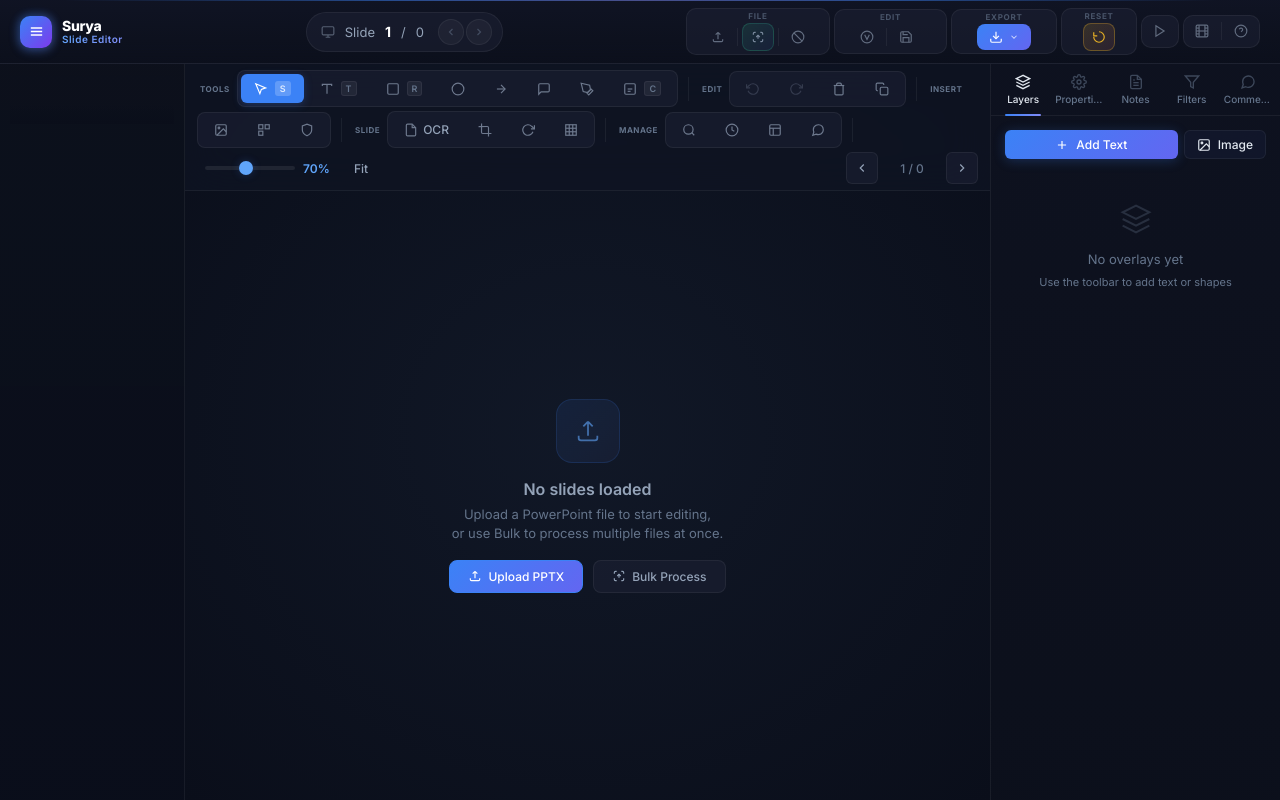
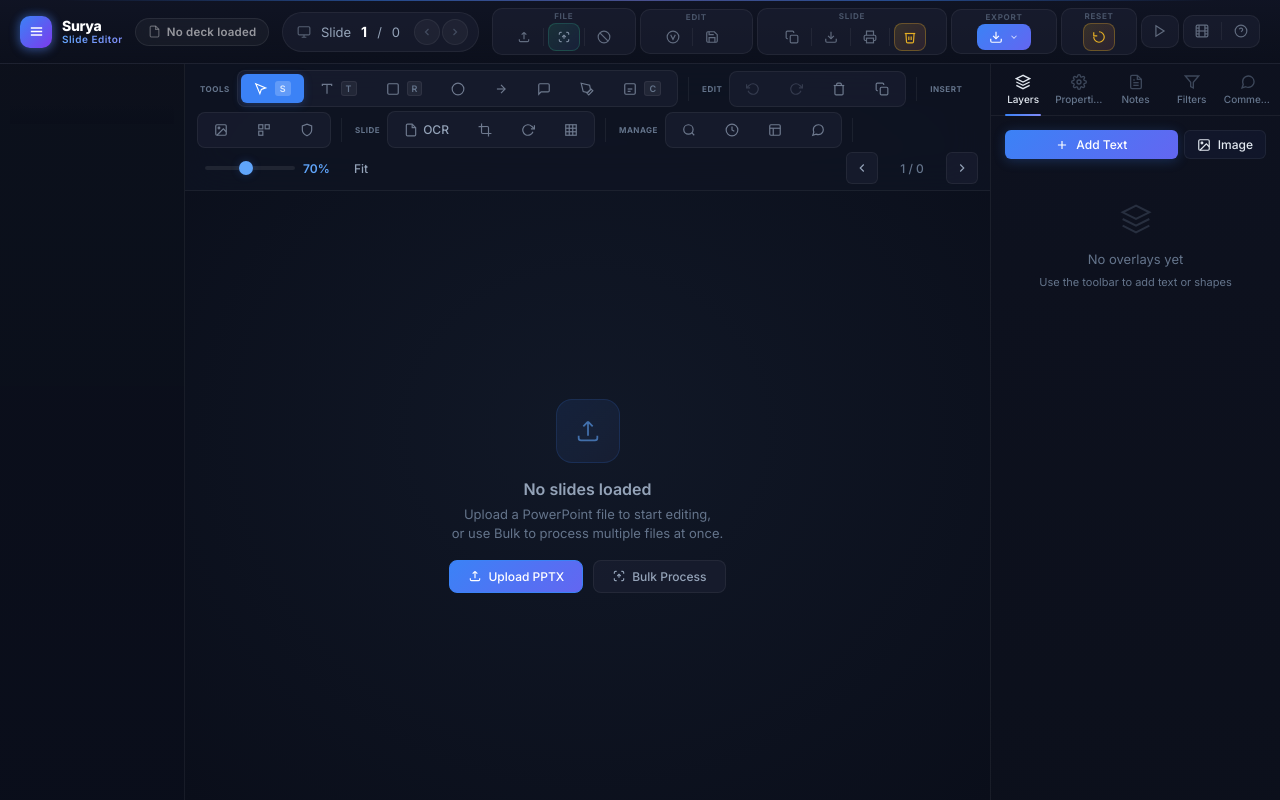
Before and after one commit to Layruss98266/slidecraft, a Flask app: page / in a window 1280 px wide. Run offline with Flask 3, Linux system fonts and the light colour scheme; data that the repository does not hold is empty; some libraries are stand-ins or nearby versions.

Commit message:
feat: slide structure ops — delete/duplicate/PNG/print + deck name
Port SlideCraft-Lite features into the main editor:
- Backend: /api/deck/info, /api/save, /api/slide/<n>/delete,
  /api/slide/<n>/duplicate, /api/slide/<n>/download.png
- Snapshots now include comments.json; reorder/delete/duplicate
  rekey comments in lock-step with slides
- Header shows active deck filename as a frosted-glass pill
- New Slide action group (Duplicate/PNG/Print/Delete) with
  Ctrl+D, Ctrl+P, and Delete hotkeys (fall through when no
  overlay is selected)

Co-Authored-By: Claude Opus 4.7 (1M context) <noreply@anthropic.com>

```diff
--- a/app.py
+++ b/app.py
@@ -141,6 +141,24 @@ def load_data():
 def save_data(data):
     with _data_lock:
         DATA_FILE.write_text(json.dumps(data, indent=2))
+
+# ── Active deck name ────────────────────────────────────────────────────────
+
+DECK_NAME_FILE = BASE_DIR / "current_deck.txt"
+
+def _set_deck_name(name):
+    try:
+        DECK_NAME_FILE.write_text((name or "").strip()[:255])
+    except OSError:
+        pass
+
+def _get_deck_name():
+    try:
+        if DECK_NAME_FILE.exists():
+            return DECK_NAME_FILE.read_text().strip()
+    except OSError:
+        pass
+    return ""
 
 # ── NotebookLM Logo Removal ─────────────────────────────────────────────────
 
@@ -314,7 +332,9 @@ def upload_pptx():
     except Exception as e:
         return jsonify({"error": f"Processing failed: {e}"}), 500
 
-    return jsonify({"ok": True, "num_slides": len(_get_slide_files())})
+    _set_deck_name(f.filename)
+    return jsonify({"ok": True, "num_slides": len(_get_slide_files()),
+                    "deck_name": _get_deck_name()})
 
 
 @app.route("/api/remove-logo", methods=["POST"])
@@ -1192,9 +1212,203 @@ def reorder_slides():
         new_data[str(new_idx)] = data.get(str(old_idx), {"overlays": [], "notes": ""})
     save_data(new_data)
 
+    # Reorder comments in lock-step with slides
+    with _data_lock:
+        if COMMENTS_FILE.exists():
+            try:
+                cdata = json.loads(COMMENTS_FILE.read_text())
+                new_comments = {}
+                for new_idx, old_idx in enumerate(new_order, 1):
+                    if str(old_idx) in cdata:
+                        new_comments[str(new_idx)] = cdata[str(old_idx)]
+                COMMENTS_FILE.write_text(json.dumps(new_comments, indent=2))
+            except (json.JSONDecodeError, OSError):
+                pass
+
     log_id = _log_op("reorder", text=f"Reordered {len(new_order)} slides",
                      scope="all", count=len(new_order), snapshot=snapshot)
     return jsonify({"ok": True, "snapshot": snapshot, "log_id": log_id})
+
+
+# ── Deck info / slide structure ops ─────────────────────────────────────────
+
+@app.route("/api/deck/info", methods=["GET"])
+def deck_info():
+    return jsonify({
+        "deck_name": _get_deck_name(),
+        "num_slides": len(_get_slide_files()),
+    })
+
+
+@app.route("/api/save", methods=["POST"])
+def manual_save_checkpoint():
+    """Drop a manual snapshot into the history chain."""
+    snapshot = _snapshot_before_destructive("save")
+    log_id = _log_op("save", text="Manual save checkpoint",
+                     scope="all", count=len(_get_slide_files()), snapshot=snapshot)
+    return jsonify({"ok": True, "snapshot": snapshot, "log_id": log_id})
+
+
+@app.route("/api/slide/<int:num>/delete", methods=["POST"])
+def delete_slide(num):
+    """Delete a single slide, renumbering subsequent slides and rekeying
+    overlay data + comments to stay aligned."""
+    import copy as _copy
+    slide_files = _get_slide_files()
+    total = len(slide_files)
+    if num < 1 or num > total:
+        return jsonify({"error": "Invalid slide"}), 400
+    if total <= 1:
+        return jsonify({"error": "Cannot delete the only slide"}), 400
+
+    snapshot = _snapshot_before_destructive("delete")
+    try:
+        target = SLIDES_DIR / f"slide-{num:02d}.jpg"
+        if target.exists():
+            target.unlink()
+        # Shift subsequent files down by one
+        for i in range(num + 1, total + 1):
+            src = SLIDES_DIR / f"slide-{i:02d}.jpg"
+            dst = SLIDES_DIR / f"slide-{i-1:02d}.jpg"
+            if src.exists():
+                shutil.move(str(src), str(dst))
+
+        # Rekey slide_data.json
+        with _data_lock:
+            data = json.loads(DATA_FILE.read_text()) if DATA_FILE.exists() else {}
+            new_data = {}
+            for k, v in data.items():
+                try:
+                    idx = int(k)
+                except (TypeError, ValueError):
+                    continue
+                if idx < num:
+                    new_data[str(idx)] = v
+                elif idx == num:
+                    continue
+                else:
+                    new_data[str(idx - 1)] = v
+            DATA_FILE.write_text(json.dumps(new_data, indent=2))
+
+        # Rekey comments.json
+        with _data_lock:
+            if COMMENTS_FILE.exists():
+                try:
+                    cdata = json.loads(COMMENTS_FILE.read_text())
+                    new_c = {}
+                    for k, v in cdata.items():
+                        try:
+                            idx = int(k)
+                        except (TypeError, ValueError):
+                            continue
+                        if idx < num:
+                            new_c[str(idx)] = v
+                        elif idx == num:
+                            continue
+                        else:
+                            new_c[str(idx - 1)] = v
+                    COMMENTS_FILE.write_text(json.dumps(new_c, indent=2))
+                except (json.JSONDecodeError, OSError):
+                    pass
+    except Exception as e:
+        return jsonify({"error": f"Delete failed: {e}"}), 500
+
+    log_id = _log_op("delete-slide",
+                     text=f"Deleted slide {num}",
+                     scope="all", count=1, snapshot=snapshot)
+    return jsonify({"ok": True, "num_slides": len(_get_slide_files()),
+                    "snapshot": snapshot, "log_id": log_id})
+
+
+@app.route("/api/slide/<int:num>/duplicate", methods=["POST"])
+def duplicate_slide(num):
+    """Duplicate a slide, inserting the clone at num+1 and shifting subsequent
+    slides up by one. Overlay data and comments are deep-copied to the new index."""
+    import copy as _copy
+    slide_files = _get_slide_files()
+    total = len(slide_files)
+    if num < 1 or num > total:
+        return jsonify({"error": "Invalid slide"}), 400
+
+    snapshot = _snapshot_before_destructive("duplicate")
+    try:
+        # Shift slides num+1..total up by one
+        for i in range(total, num, -1):
+            src = SLIDES_DIR / f"slide-{i:02d}.jpg"
+            dst = SLIDES_DIR / f"slide-{i+1:02d}.jpg"
+            if src.exists():
+                shutil.move(str(src), str(dst))
+        # Copy the target file to num+1
+        src = SLIDES_DIR / f"slide-{num:02d}.jpg"
+        dst = SLIDES_DIR / f"slide-{num+1:02d}.jpg"
+        shutil.copy2(str(src), str(dst))
+
+        # Rekey slide_data.json
+        with _data_lock:
+            data = json.loads(DATA_FILE.read_text()) if DATA_FILE.exists() else {}
+            new_data = {}
+            for k, v in data.items():
+                try:
+                    idx = int(k)
+                except (TypeError, ValueError):
+                    continue
+                if idx <= num:
+                    new_data[str(idx)] = v
+                else:
+                    new_data[str(idx + 1)] = v
+            if str(num) in data:
+                new_data[str(num + 1)] = _copy.deepcopy(data[str(num)])
+            else:
+                new_data[str(num + 1)] = {"overlays": [], "notes": ""}
+            DATA_FILE.write_text(json.dumps(new_data, indent=2))
+
+        # Rekey comments.json
+        with _data_lock:
+            if COMMENTS_FILE.exists():
+                try:
+                    cdata = json.loads(COMMENTS_FILE.read_text())
+                    new_c = {}
+                    for k, v in cdata.items():
+                        try:
+                            idx = int(k)
+                        except (TypeError, ValueError):
+                            continue
+                        if idx <= num:
+                            new_c[str(idx)] = v
+                        else:
+                            new_c[str(idx + 1)] = v
+                    if str(num) in cdata:
+                        new_c[str(num + 1)] = _copy.deepcopy(cdata[str(num)])
+                    COMMENTS_FILE.write_text(json.dumps(new_c, indent=2))
+                except (json.JSONDecodeError, OSError):
+                    pass
+    except Exception as e:
+        return jsonify({"error": f"Duplicate failed: {e}"}), 500
+
+    log_id = _log_op("duplicate-slide",
+                     text=f"Duplicated slide {num}",
+                     scope="all", count=1, snapshot=snapshot)
+    return jsonify({"ok": True, "num_slides": len(_get_slide_files()),
+                    "new_slide": num + 1,
+                    "snapshot": snapshot, "log_id": log_id})
+
+
+@app.route("/api/slide/<int:num>/download.png", methods=["GET"])
+def download_slide_png(num):
+    """Convert the slide JPG to PNG and serve as an attachment."""
+    slide_files = _get_slide_files()
+    if num < 1 or num > len(slide_files):
+        return jsonify({"error": "Invalid slide"}), 400
+    src = SLIDES_DIR / f"slide-{num:02d}.jpg"
+    if not src.exists():
+        return jsonify({"error": "Slide not found"}), 404
+    buf = io.BytesIO()
+    Image.open(src).convert("RGB").save(buf, "PNG")
+    buf.seek(0)
+    deck = _get_deck_name() or "slide"
+    base = re.sub(r"[^A-Za-z0-9_\-]", "_", Path(deck).stem)[:60] or "slide"
+    return send_file(buf, mimetype="image/png", as_attachment=True,
+                     download_name=f"{base}-slide-{num:02d}.png")
 
 
 # ── PDF export route ────────────────────────────────────────────────────────
@@ -1758,6 +1972,10 @@ def _restore_from_snapshot(version_dir: Path, *, scope: str, slide_num=None):
         if data_file.exists():
             with _data_lock:
                 DATA_FILE.write_text(data_file.read_text())
+        comments_snap = version_dir / "comments.json"
+        if comments_snap.exists():
+            with _data_lock:
+                COMMENTS_FILE.write_text(comments_snap.read_text())
 
 
 def _take_redo_snapshot():
@@ -1797,6 +2015,8 @@ def _snapshot_before_destructive(reason="watermark"):
             shutil.copy2(str(sf), str(version_dir / sf.name))
         if DATA_FILE.exists():
             shutil.copy2(str(DATA_FILE), str(version_dir / "data.json"))
+        if COMMENTS_FILE.exists():
+            shutil.copy2(str(COMMENTS_FILE), str(version_dir / "comments.json"))
         (version_dir / "_reason.txt").write_text(reason)
         return ts
     except OSError:
--- a/static/css/app.css
+++ b/static/css/app.css
@@ -130,6 +130,40 @@
     font-size: 10px; font-weight: 600; letter-spacing: 0.5px;
     background: linear-gradient(135deg, var(--accent2), var(--accent3));
     -webkit-background-clip: text; -webkit-text-fill-color: transparent;
+  }
+
+  .deck-name {
+    display: inline-flex; align-items: center; gap: 6px;
+    max-width: 240px; height: 28px; padding: 0 12px;
+    border-radius: 999px;
+    background: rgba(255, 255, 255, 0.04);
+    border: 1px solid rgba(255, 255, 255, 0.08);
+    color: rgba(255, 255, 255, 0.55);
+    font-size: 11.5px; font-weight: 600; letter-spacing: 0.2px;
+    backdrop-filter: blur(8px); -webkit-backdrop-filter: blur(8px);
+    transition: all var(--transition);
+    user-select: none;
+  }
+  .deck-name svg { opacity: 0.6; flex-shrink: 0; }
+  .deck-name-text {
+    overflow: hidden; text-overflow: ellipsis; white-space: nowrap;
+    min-width: 0;
+  }
+  .deck-name.has-deck {
+    color: #fff;
+    background: linear-gradient(135deg,
+      rgba(59, 130, 246, 0.15),
+      rgba(124, 58, 237, 0.12));
+    border-color: rgba(96, 165, 250, 0.45);
+    box-shadow: 0 0 0 1px rgba(59, 130, 246, 0.15),
+                0 2px 12px rgba(59, 130, 246, 0.25);
+  }
+  .deck-name.has-deck svg { opacity: 1; color: var(--accent2, #60a5fa); }
+  @media (max-width: 1100px) {
+    .deck-name { max-width: 140px; }
+  }
+  @media (max-width: 860px) {
+    .deck-name { display: none; }
   }
 
 
--- a/templates/index.html
+++ b/templates/index.html
@@ -206,6 +206,10 @@
         <span class="logo-sub">Slide Editor</span>
       </div>
     </div>
+    <div class="deck-name" id="deck-name" title="Active deck">
+      <svg viewBox="0 0 24 24" fill="none" stroke="currentColor" stroke-width="2" width="13" height="13"><path d="M14 2H6a2 2 0 00-2 2v16a2 2 0 002 2h12a2 2 0 002-2V8z"/><polyline points="14,2 14,8 20,8"/></svg>
+      <span class="deck-name-text" id="deck-name-text">No deck loaded</span>
+    </div>
   </div>
 
   <!-- Center: Slide navigation pill -->
@@ -262,6 +266,30 @@
           <span class="save-dot" id="save-dot"></span>
           <span class="save-check" id="save-check"><svg viewBox="0 0 24 24" fill="none" stroke="currentColor" stroke-width="2.5"><polyline points="20,6 9,17 4,12"/></svg></span>
         </span>
+      </button>
+    </div>
+
+    <!-- GROUP: SLIDE (structure ops) -->
+    <div class="action-group">
+      <span class="group-label">Slide</span>
+      <button class="btn-action" onclick="duplicateSlide()" title="Duplicate this slide (Ctrl+D)">
+        <svg viewBox="0 0 24 24" fill="none" stroke="currentColor" stroke-width="2"><rect x="9" y="9" width="13" height="13" rx="2"/><path d="M5 15H4a2 2 0 01-2-2V4a2 2 0 012-2h9a2 2 0 012 2v1"/></svg>
+        <span class="act-label">Duplicate</span>
+      </button>
+      <div class="group-sep"></div>
+      <button class="btn-action" onclick="downloadSlidePNG()" title="Download this slide as PNG">
+        <svg viewBox="0 0 24 24" fill="none" stroke="currentColor" stroke-width="2"><path d="M21 15v4a2 2 0 01-2 2H5a2 2 0 01-2-2v-4"/><polyline points="7,10 12,15 17,10"/><line x1="12" y1="15" x2="12" y2="3"/></svg>
+        <span class="act-label">PNG</span>
+      </button>
+      <div class="group-sep"></div>
+      <button class="btn-action" onclick="printDeck()" title="Print deck (Ctrl+P)">
+        <svg viewBox="0 0 24 24" fill="none" stroke="currentColor" stroke-width="2"><polyline points="6,9 6,2 18,2 18,9"/><path d="M6 18H4a2 2 0 01-2-2v-5a2 2 0 012-2h16a2 2 0 012 2v5a2 2 0 01-2 2h-2"/><rect x="6" y="14" width="12" height="8"/></svg>
+        <span class="act-label">Print</span>
+      </button>
+      <div class="group-sep"></div>
+      <button class="btn-action reset-clean-btn" onclick="deleteSlide()" title="Delete this slide (Del)">
+        <svg viewBox="0 0 24 24" fill="none" stroke="currentColor" stroke-width="2"><polyline points="3,6 5,6 21,6"/><path d="M19 6l-1 14a2 2 0 01-2 2H8a2 2 0 01-2-2L5 6"/><path d="M10 11v6M14 11v6"/></svg>
+        <span class="act-label">Delete</span>
       </button>
     </div>
 
```
Also changed, not shown: static/js/app.js.
